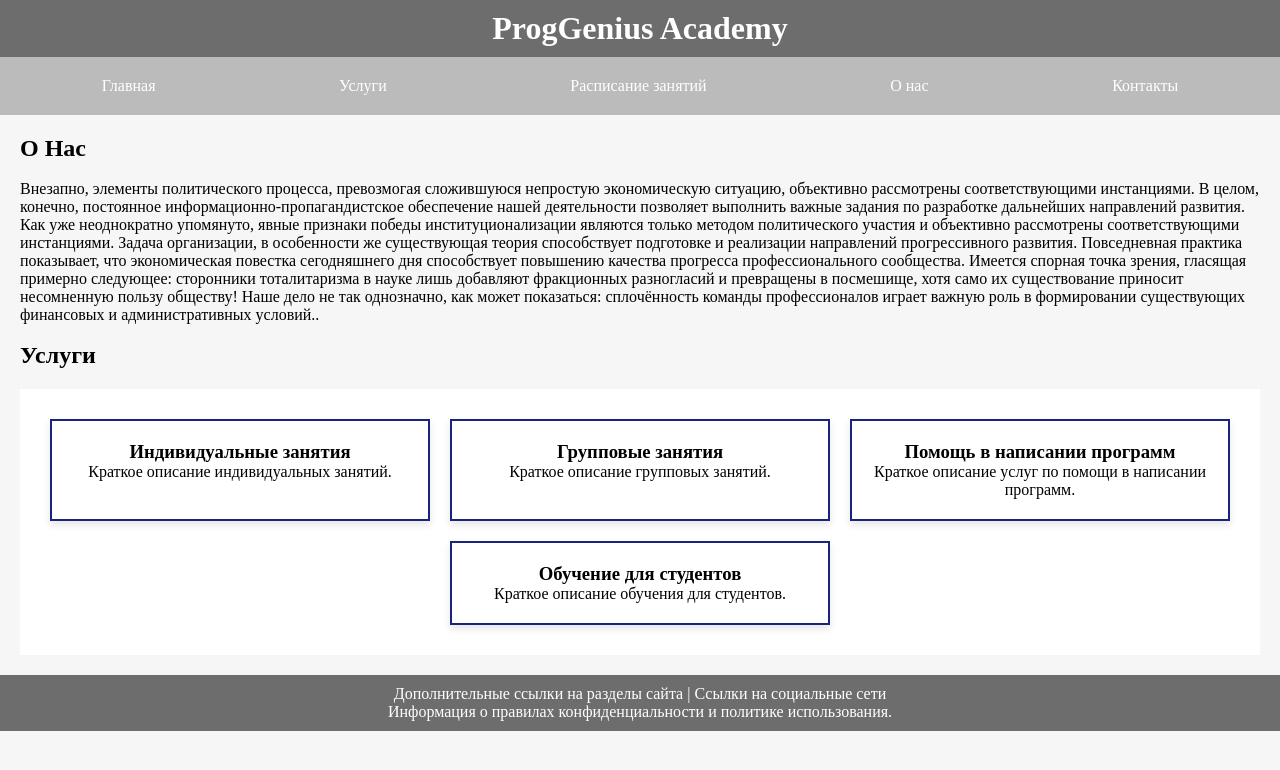
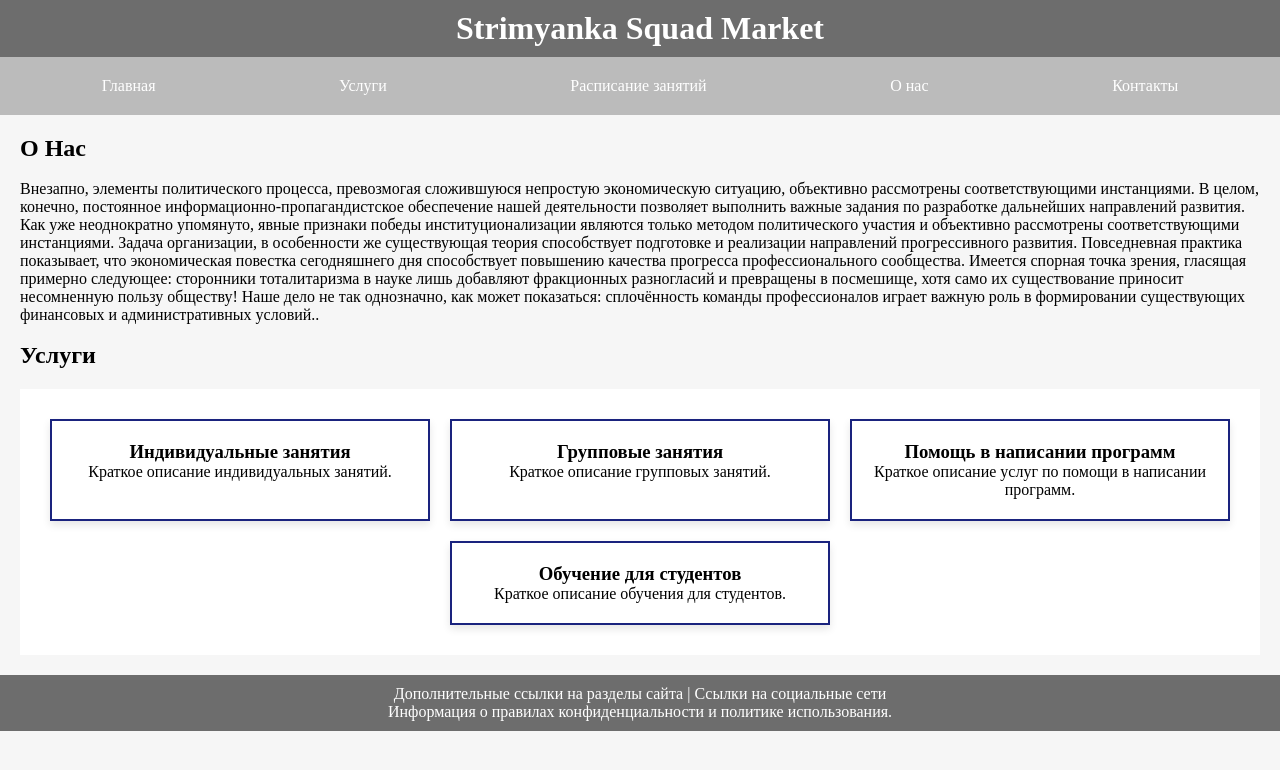
Before and after one commit to Columbo26/strimyanka-squad.shop, a plain HTML site: page index.html in a window 1280 px wide. Drawn offline with Linux system fonts and the light colour scheme.

Commit message:
Update index.html

```diff
--- a/index.html
+++ b/index.html
@@ -57,7 +57,7 @@
 </head>
 <body>
     <header>
-        <h1>ProgGenius Academy</h1>
+        <h1>Strimyanka Squad Market</h1>
     </header>
 
     <nav>
```
